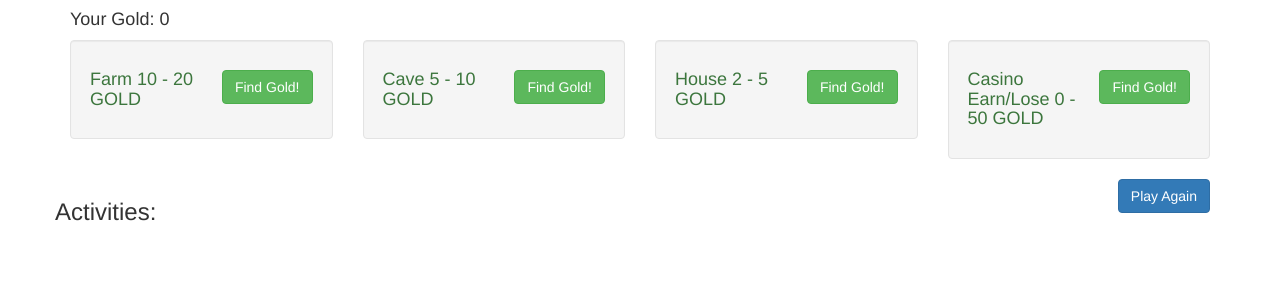
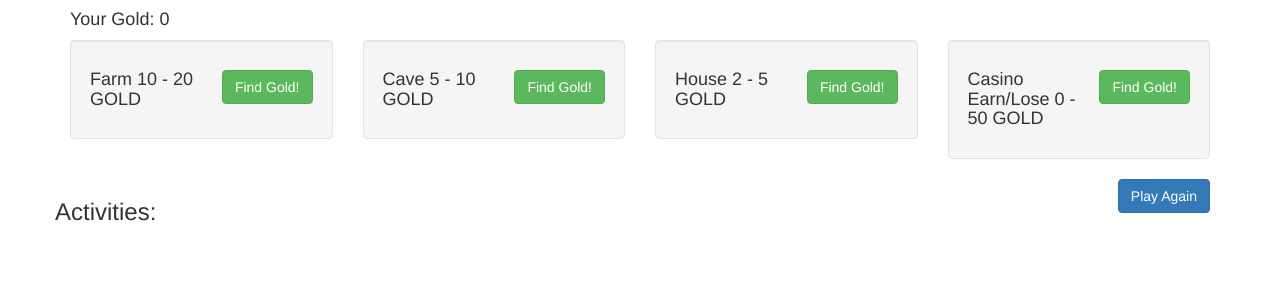
Before and after one commit to ShanKitch/django-Ninja-Gold, a Django app: page / in a window 1280 px wide. Shown: the top 300 px of the page. Run offline with Django 3.2, Linux system fonts and the light colour scheme; some libraries are stand-ins or nearby versions.

Commit message:
updated font color

```diff
--- a/apps/ninjaGoldApp/templates/ninjaGoldApp/index.html
+++ b/apps/ninjaGoldApp/templates/ninjaGoldApp/index.html
@@ -13,7 +13,7 @@
           {% csrf_token %}
           <div class="col-md-3">
             <div class="well">
-              <h4 class="text-success">
+              <h4 class="text-default">
                 <input type="hidden" name="building" value="farm" />
                 <input type="submit" class="btn btn-success pull-right" value="Find Gold!">
                 Farm 10 - 20 GOLD
@@ -25,7 +25,7 @@
           {% csrf_token %}
           <div class="col-md-3">
             <div class="well">
-              <h4 class="text-success">
+              <h4 class="text-default">
                 <input type="hidden" name="building" value="cave" />
                 <input type="submit" class="btn btn-success pull-right" value="Find Gold!">
                 Cave 5 - 10 GOLD
@@ -37,7 +37,7 @@
           {% csrf_token %}
           <div class="col-md-3">
             <div class="well">
-              <h4 class="text-success">
+              <h4 class="text-default">
                 <input type="hidden" name="building" value="house" />
                 <input type="submit" class="btn btn-success pull-right" value="Find Gold!">
                 House 2 - 5 GOLD
@@ -49,7 +49,7 @@
           {% csrf_token %}
           <div class="col-md-3">
             <div class="well">
-              <h4 class="text-success">
+              <h4 class="text-default">
                 <input type="hidden" name="building" value="casino" />
                 <input type="submit" class="btn btn-success pull-right" value="Find Gold!">
                 Casino Earn/Lose 0 - 50 GOLD
```
